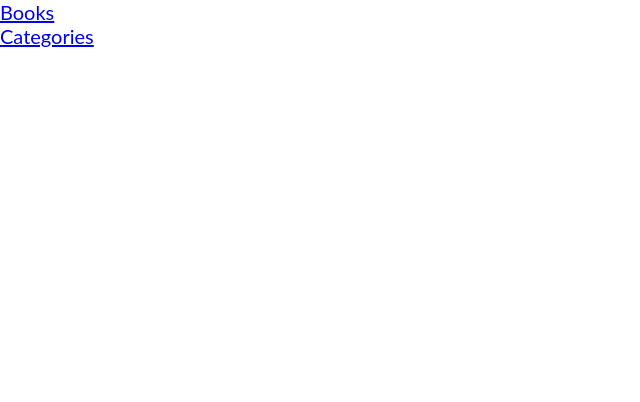
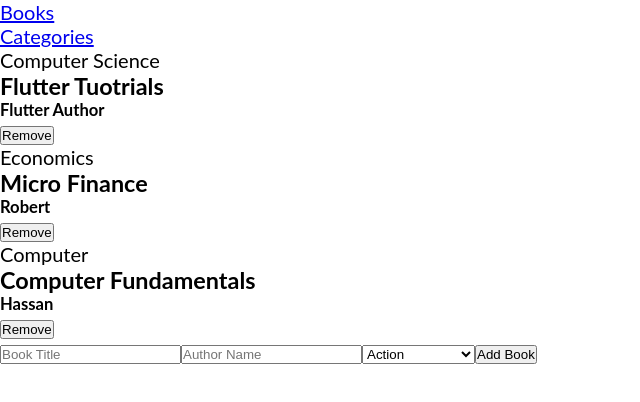
Before and after one commit to miftah1991/book-store, a React (Create React App) app: page /bookstore/books in a window 1280 px wide. Before the commit this address had no page. Shown: the top 402 px of the page, without its empty margins (0-640 px from the left). Built offline with nearby package versions, Linux system fonts and the light colour scheme.

Commit message:
Add Book

```diff
--- a/package.json
+++ b/package.json
@@ -12,6 +12,9 @@
     "react-redux": "^7.2.6",
     "react-router-dom": "^6.2.2",
     "react-scripts": "5.0.0",
+    "redux": "^4.1.2",
+    "redux-logger": "^3.0.6",
+    "uuid": "^8.3.2",
     "web-vitals": "^2.1.4"
   },
   "scripts": {
--- a/src/App.js
+++ b/src/App.js
@@ -10,8 +10,8 @@ function App() {
 
       <main>
         <Routes>
-          <Route path="/" element={<Books />} />
-          <Route path="/categories" element={<Categories />} />
+          <Route path="/bookstore/books" element={<Books />} />
+          <Route path="/bookstore/categories" element={<Categories />} />
         </Routes>
       </main>
     </>
--- a/src/components/AddBook.jsx
+++ b/src/components/AddBook.jsx
@@ -1,23 +1,45 @@
-import React from 'react';
+import { v4 as uuidv4 } from 'uuid';
+import React, { useState } from 'react';
+import { useDispatch } from 'react-redux';
+import { addBook } from '../redux/books/books';
 
 const AddBook = () => {
-  const addBookHandler = (e) => {
+  const dispatch = useDispatch();
+
+  const [title, setTitle] = useState('');
+  const [author, setAuthor] = useState('');
+  const [category, setCategory] = useState('');
+
+  console.log(author);
+
+  const submitBookToStore = (e) => {
     e.preventDefault();
+    const newBook = {
+      id: uuidv4(),
+      title,
+      author,
+      category,
+    };
+
+    dispatch(addBook(newBook));
+
+    // Clear Form Inputs
+    setTitle('');
+    setAuthor('');
   };
-
   return (
-    <form onSubmit={addBookHandler}>
-      <input type="text" placeholder="Book Title" required />
-
-      <select name="categories" id="category">
-        <option value="action">Action</option>
-        <option value="science">Science Fiction</option>
-        <option value="economy">Economy</option>
-      </select>
-
+    <form onSubmit={submitBookToStore}>
+      <input type="text" placeholder="Book Title" value={title}  onChange={(e) => setTitle(e.target.value)} required />
+      <input type="text" placeholder="Author Name" value={author} onChange={(e) => setAuthor(e.target.value)} required />
+       <select name="categories" id="category" onChange={(e) => setCategory(e.target.value)} >
+          <option value="action">Action</option>
+          <option value="science">Science Fiction</option>
+          <option value="economy">Economy</option>
+        </select>
       <button type="submit">Add Book</button>
     </form>
-  );
+  )
+
 };
 
 export default AddBook;
--- a/src/components/BookList.jsx
+++ b/src/components/BookList.jsx
@@ -1,4 +1,5 @@
 import React from 'react';
+import { useSelector } from 'react-redux';
 import BookItem from './BookItem';
 
 const BookList = () => {
@@ -22,11 +23,12 @@ const BookList = () => {
       category: 'Computer',
     },
   ];
+  const books = useSelector((state) => state.booksReducer);
 
   return (
     <div>
       <ul>
-        {DUMMYDATA.map((book) => (
+      {[...DUMMYDATA, ...books].map((book) => (
           <BookItem
             key={book.id}
             title={book.title}
--- a/src/components/Header.jsx
+++ b/src/components/Header.jsx
@@ -6,10 +6,10 @@ const Header = () => (
     <nav>
       <ul>
         <li>
-          <Link to="/">Books</Link>
+          <Link to="/bookstore/books">Books</Link>
         </li>
         <li>
-          <Link to="/categories">Categories</Link>
+          <Link to="/bookstore/categories">Categories</Link>
         </li>
       </ul>
     </nav>
--- a/src/index.js
+++ b/src/index.js
@@ -1,12 +1,16 @@
 import React from 'react';
 import ReactDOM from 'react-dom';
 import { BrowserRouter } from 'react-router-dom';
+import { Provider } from 'react-redux';
+import store from './redux/configureStore';
 import './index.css';
 import App from './App';
 
 ReactDOM.render(
-  <BrowserRouter>
-    <App />
-  </BrowserRouter>,
+  <Provider store={store}>
+    <BrowserRouter>
+      <App />
+    </BrowserRouter>
+  </Provider>,
   document.getElementById('root'),
 );
--- /dev/null
+++ b/src/redux/books/books.js
@@ -0,0 +1,26 @@
+const ADD_BOOK = 'bookStore/books/ADD_BOOK';
+const REMOVE_BOOK = 'bookStore/books/REMOVE_BOOK';
+
+const initialState = [];
+
+export const addBook = (payload) => ({
+  type: ADD_BOOK,
+  payload,
+});
+
+export const removeBook = (payload) => ({
+  type: REMOVE_BOOK,
+  payload,
+});
+
+const reducer = (state = initialState, action) => {
+  switch (action.type) {
+    case ADD_BOOK:
+      return [...state, action.payload];
+
+    default:
+      return state;
+  }
+};
+
+export default reducer;
--- /dev/null
+++ b/src/redux/configureStore.js
@@ -0,0 +1,12 @@
+import { createStore, combineReducers, applyMiddleware } from 'redux';
+import logger from 'redux-logger';
+import booksReducer from './books/books';
+
+const reducer = combineReducers({
+  booksReducer,
+  // additional reducers could be added here
+});
+
+const store = createStore(reducer, applyMiddleware(logger));
+
+export default store;
```
Also changed, not shown: 1 other file (tests, documents, lock files or other folders).
